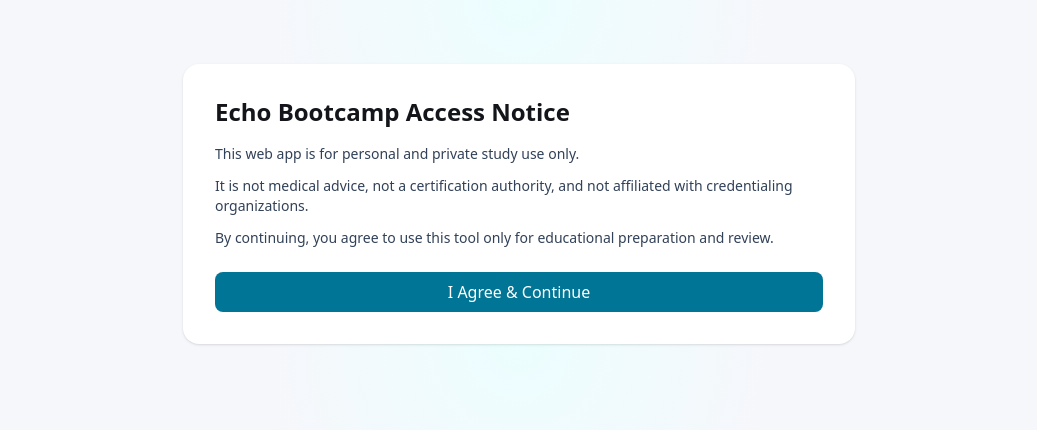
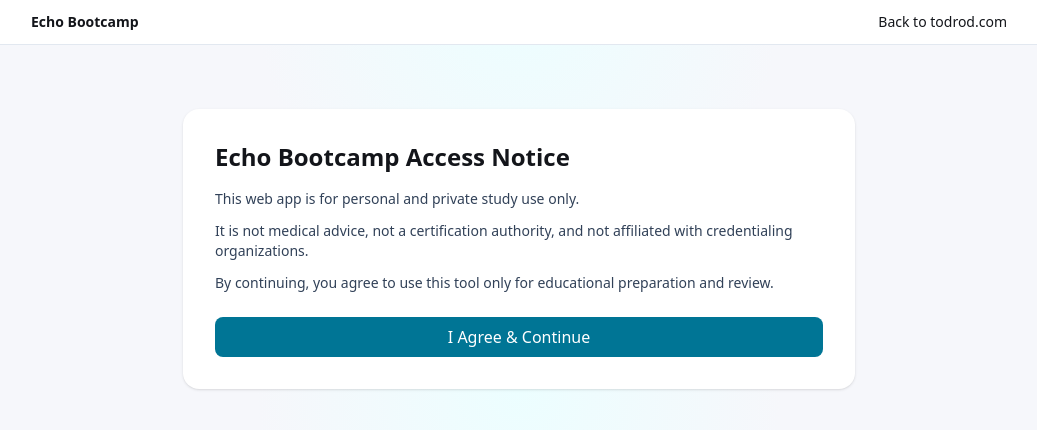
Before and after one commit to todrod/echo-bootcamp, a Next.js app: page /exam/login in a window 1280 px wide. Shown: the top 430 px of the page, without its empty margins (121-1158 px from the left). Built offline with nearby package versions, Linux system fonts and the light colour scheme; no server answers.

Commit message:
Add bootcamp logo asset and global back link to todrod.com

```diff
--- a/src/app/layout.tsx
+++ b/src/app/layout.tsx
@@ -1,4 +1,5 @@
 import type { Metadata } from "next";
+import Link from "next/link";
 import "./globals.css";
 
 export const metadata: Metadata = {
@@ -9,7 +10,22 @@
 export default function RootLayout({ children }: Readonly<{ children: React.ReactNode }>) {
   return (
     <html lang="en">
-      <body>{children}</body>
+      <body className="bg-slate-50 text-slate-900">
+        <header className="border-b border-slate-200 bg-white">
+          <div className="mx-auto flex max-w-5xl items-center justify-between px-6 py-3">
+            <Link href="/exam" className="text-sm font-semibold text-slate-900">
+              Echo Bootcamp
+            </Link>
+            <a
+              href="https://www.todrod.com"
+              className="text-sm text-cyan-700 underline underline-offset-2 hover:text-cyan-600"
+            >
+              Back to todrod.com
+            </a>
+          </div>
+        </header>
+        {children}
+      </body>
     </html>
   );
 }
```
Also changed, not shown: public/todrod-echo-bootcamp-logo.png (added).
